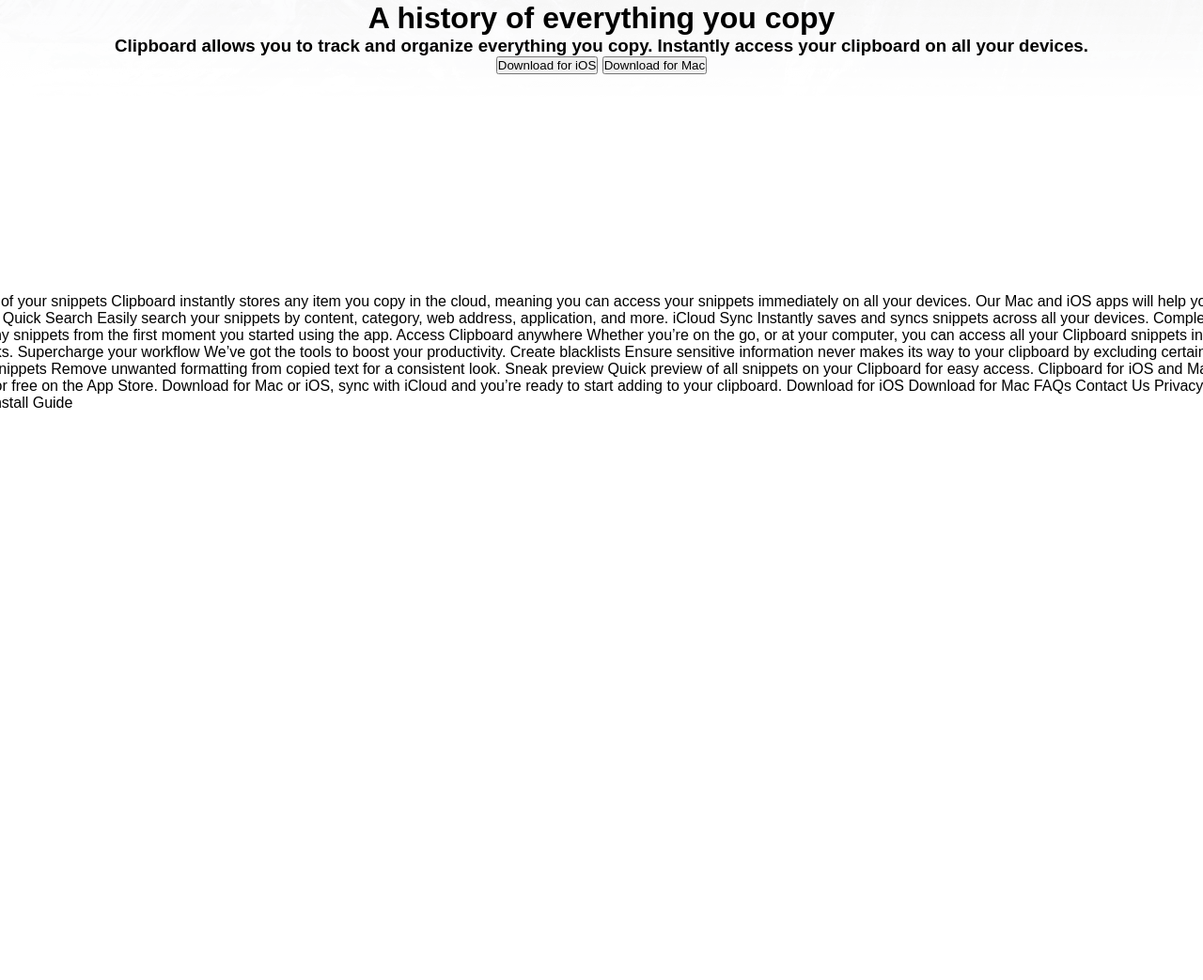
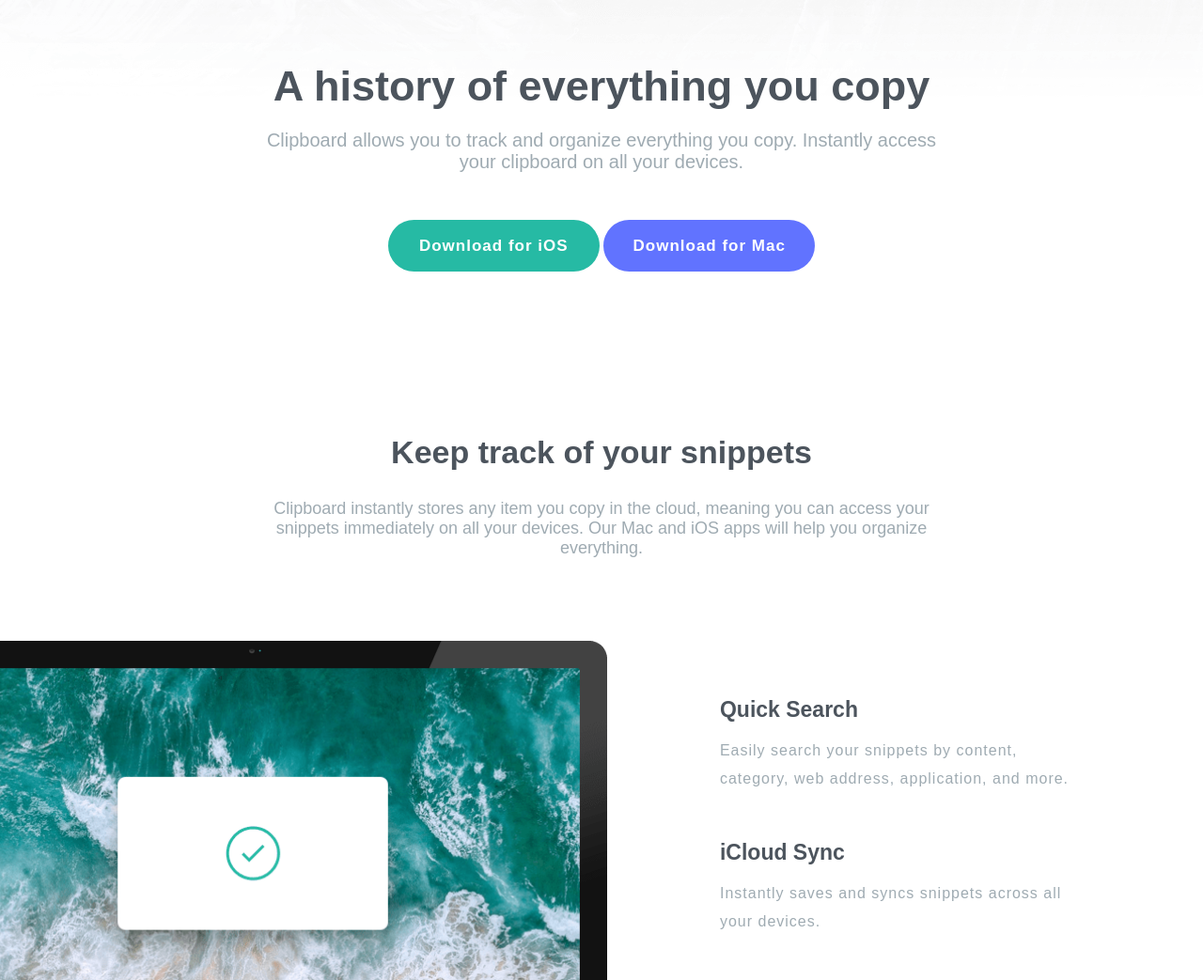
Before and after one commit to UrsulaSpela/clipboard-landing-page, a plain HTML site: page index.html in a window 1280 px wide. Shown: the part 253-1296 px from the top of the page at 94% size. Drawn offline with Linux system fonts and the light colour scheme; a web font is replaced by a local one.

Commit message:
Add files via upload

```diff
--- a/index.html
+++ b/index.html
@@ -27,27 +27,34 @@
       <h3>Clipboard allows you to track and organize everything you
         copy. Instantly access your clipboard on all your devices.</h3>
 
-      <button>Download for iOS</button>
-      <button>Download for Mac</button>
+      <button id="btn-ios">Download for iOS</button>
+      <button id="btn-mac">Download for Mac</button>
     </header>
 
-  Keep track of your snippets
+  <div id="about">
+    <h2>Keep track of your snippets</h2>
 
-  Clipboard instantly stores any item you copy in the cloud,
-  meaning you can access your snippets immediately on all your
-  devices. Our Mac and iOS apps will help you organize everything.
+    <p>Clipboard instantly stores any item you copy in the cloud,
+      meaning you can access your snippets immediately on all your
+      devices. Our Mac and iOS apps will help you organize everything.</p>
+  </div>
 
-  Quick Search
+  <div id="about-details">
+    <img src="images/image-computer.png" alt="">
+    <div id="details-text">
+      <h3>Quick Search</h3>
 
-  Easily search your snippets by content, category, web address, application, and more.
+      <p>Easily search your snippets by content, category, web address, application, and more.
+      </p>
+      <h3>iCloud Sync</h3>
 
-  iCloud Sync
+      <p>Instantly saves and syncs snippets across all your devices.</p>
 
-  Instantly saves and syncs snippets across all your devices.
+      <h3>Complete History</h3>
 
-  Complete History
-
-  Retrieve any snippets from the first moment you started using the app.
+      <p>Retrieve any snippets from the first moment you started using the app.</p>
+    </div>
+  </div>
 
   Access Clipboard anywhere
 
--- a/style.css
+++ b/style.css
@@ -16,7 +16,79 @@
 }
 header {
   text-align: center;
-  padding-top: 125px;
+  padding: 125px 350px 0 350px;
   height: 565px;
   background: url(images/bg-header-desktop.png) no-repeat;
 }
+header img {
+  margin-bottom: 65px;
+}
+header h1 {
+  font-size: 45px;
+  margin-bottom: 20px;
+  color: hsl(210, 10%, 33%);
+}
+header h3 {
+  width: 720px;
+  font-size: 20px;
+  position: relative;
+  left: 10px;
+  color: hsl(201, 11%, 66%);
+  font-weight: 400;
+  margin-bottom: 50px;
+}
+header button {
+  width: 225px;
+  height: 55px;
+  border: none;
+  border-radius: 27.5px;
+  font-size: 17px;
+  font-weight: 600;
+  color: white;
+  letter-spacing: 1px;
+}
+#btn-ios {
+  background: hsl(171, 66%, 44%);
+}
+#btn-mac {
+  background: hsl(233, 100%, 69%);
+}
+/* -------- ABOUT -------*/
+#about {
+  height: 370px;
+  padding: 150px 370px 50px 370px;
+  text-align: center;
+}
+h2 {
+  color: hsl(210, 10%, 33%);
+  font-size: 34px;
+  margin-bottom: 30px;
+}
+p {
+  font-size: 18px;
+  color: hsl(201, 11%, 66%);
+}
+/*--------- -----------*/
+#about-details {
+  height: 575px;
+  display: flex;
+  overflow: hidden;
+}
+#about-details img {
+  position: relative;
+  left: -30px;
+}
+#details-text {
+  padding: 60px 200px 90px 90px;
+}
+#details-text h3 {
+  font-size: 23px;
+  color: hsl(210, 10%, 33%);
+  margin-bottom: 15px;
+}
+#details-text p {
+  font-size: 16px;
+  letter-spacing: 1px;
+  line-height: 30px;
+  margin-bottom: 50px;
+}
```
